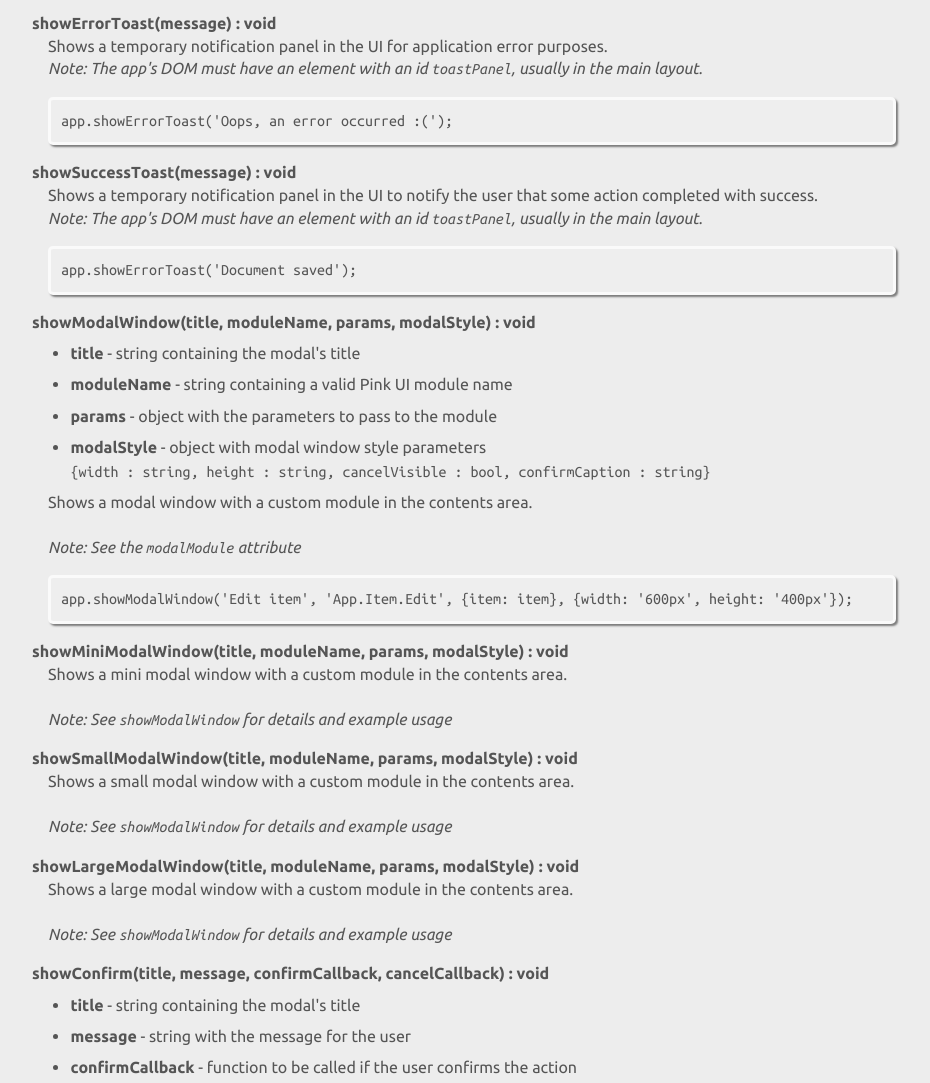
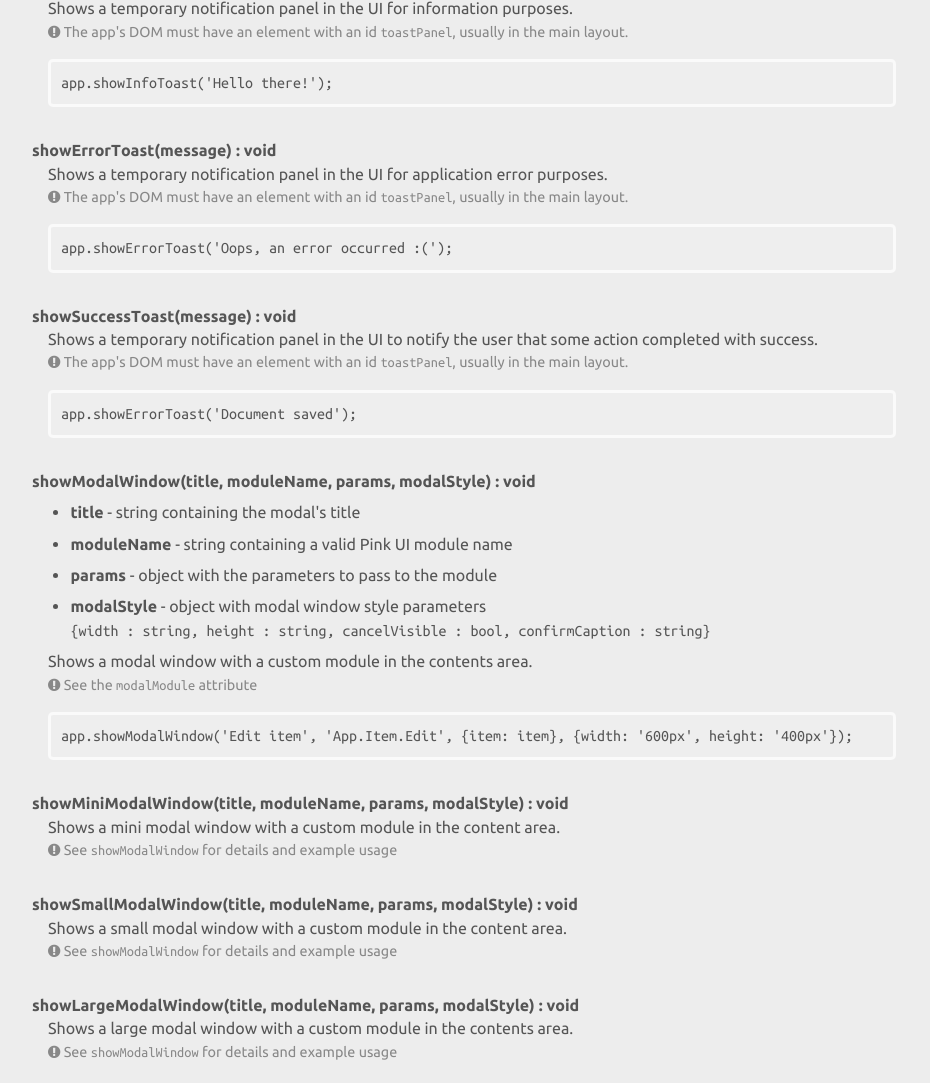
Before and after one commit to rcarmo/pink, a plain HTML site: page docs.html in a window 1280 px wide. Shown: the part 1501-2584 px from the top of the page, without its empty margins (312-1242 px from the left). Drawn offline with Linux system fonts and the light colour scheme; files whose address does not match are found by name.

Commit message:
sprinkled a little FontAwesome

```diff
--- a/content/css/docs.css
+++ b/content/css/docs.css
@@ -54,7 +54,7 @@ summary {
 
 .docs-article>ul>li>.details {
 	padding-left: 1em;
-	margin-bottom: 1em;
+	margin-bottom: 2em;
 }
 
 blockquote {
--- a/docs.html
+++ b/docs.html
@@ -13,7 +13,7 @@
         <link rel="stylesheet" type="text/css" href="content/css/ink.css">
         <link rel="stylesheet" type="text/css" href="content/css/docs.css">
         <link rel="stylesheet" type="text/css" href="libs/prettify/prettify.css">
-        <link rel="stylesheet" type="text/css" href="libs/prettify/themes/ghink.css">
+        <link rel="stylesheet" type="text/css" href="libs/prettify/themes/ghink2.css">
 
         <script type="text/javascript" src="libs/ink-all.js"></script>
         <script type="text/javascript" src="libs/prettify/prettify.js"></script>
@@ -202,7 +202,7 @@
                                 <strong>showInfoToast(message) : void</strong><br>
                                 <div class="details">
                                     Shows a temporary notification panel in the UI for information purposes.<br>
-                                    <em>Note: The app's DOM must have an element with an id <code>toastPanel</code>, usually in the main layout.</em>
+                                    <span class="note"><i class="icon-exclamation-sign"></i> The app's DOM must have an element with an id <code>toastPanel</code>, usually in the main layout.</span>
                                     <pre class="prettyprint lang-js">app.showInfoToast('Hello there!');</pre>
                                 </div>
                             </li>
@@ -211,7 +211,7 @@
                                 <strong>showErrorToast(message) : void</strong><br>
                                 <div class="details">
                                     Shows a temporary notification panel in the UI for application error purposes.<br>
-                                    <em>Note: The app's DOM must have an element with an id <code>toastPanel</code>, usually in the main layout.</em>
+                                    <span class="note"><i class="icon-exclamation-sign"></i> The app's DOM must have an element with an id <code>toastPanel</code>, usually in the main layout.</span>
                                     <pre class="prettyprint lang-js">app.showErrorToast('Oops, an error occurred :(');</pre>
                                 </div>
                             </li>
@@ -220,7 +220,7 @@
                                 <strong>showSuccessToast(message) : void</strong><br>
                                 <div class="details">
                                     Shows a temporary notification panel in the UI to notify the user that some action completed with success.<br>
-                                    <em>Note: The app's DOM must have an element with an id <code>toastPanel</code>, usually in the main layout.</em>
+                                    <span class="note"><i class="icon-exclamation-sign"></i> The app's DOM must have an element with an id <code>toastPanel</code>, usually in the main layout.</span>
                                     <pre class="prettyprint lang-js">app.showErrorToast('Document saved');</pre>
                                 </div>
                             </li>
@@ -234,8 +234,8 @@
 	                                    <li><strong>params</strong> - object with the parameters to pass to the module</li>
                                         <li><strong>modalStyle</strong> - object with modal window style parameters<br> <code class="prettify lang-js">{width : string, height : string, cancelVisible : bool, confirmCaption : string}</code></li>
 	                                </ul>
-                                    Shows a modal window with a custom module in the contents area.<br><br>
-                                    <em>Note: See the <code>modalModule</code> attribute</em>
+                                    Shows a modal window with a custom module in the contents area.<br>
+                                    <span class="note"><i class="icon-exclamation-sign"></i> See the <code>modalModule</code> attribute</span>
                                     <pre class="prettyprint lang-js">app.showModalWindow('Edit item', 'App.Item.Edit', {item: item}, {width: '600px', height: '400px'});</pre>
                                 </div>
                             </li>
@@ -243,24 +243,24 @@
                                 <a id="showMiniModalWindow"></a>
                                 <strong>showMiniModalWindow(title, moduleName, params, modalStyle) : void</strong><br>
                                 <div class="details">
-                                    Shows a mini modal window with a custom module in the contents area.<br><br>
-                                    <em>Note: See <code>showModalWindow</code> for details and example usage</em>
+                                    Shows a mini modal window with a custom module in the content area.<br>
+                                    <span class="note"><i class="icon-exclamation-sign"></i> See <code>showModalWindow</code> for details and example usage</span>
                                 </div>
                             </li>
                             <li>
                                 <a id="showSmallModalWindow"></a>
                                 <strong>showSmallModalWindow(title, moduleName, params, modalStyle) : void</strong><br>
                                 <div class="details">
-                                    Shows a small modal window with a custom module in the contents area.<br><br>
-                                    <em>Note: See <code>showModalWindow</code> for details and example usage</em>
+                                    Shows a small modal window with a custom module in the content area.<br>
+                                    <span class="note"><i class="icon-exclamation-sign"></i> See <code>showModalWindow</code> for details and example usage</span>
                                 </div>
                             </li>
                             <li>
                                 <a id="showLargeModalWindow"></a>
                                 <strong>showLargeModalWindow(title, moduleName, params, modalStyle) : void</strong><br>
                                 <div class="details">
-                                    Shows a large modal window with a custom module in the contents area.<br><br>
-                                    <em>Note: See <code>showModalWindow</code> for details and example usage</em>
+                                    Shows a large modal window with a custom module in the contents area.<br>
+                                    <span class="note"><i class="icon-exclamation-sign"></i> See <code>showModalWindow</code> for details and example usage</span>
                                 </div>
                             </li>
                             <li>
@@ -293,16 +293,16 @@
                                 <a id="showStandby"></a>
                                 <strong>showStandby() : void</strong>
                                 <div class="details">
-                                    Shows a standby panel that disables user input.<br><br>
-                                    <em>Note: There must exist a DOM element with the id <code>standbyLightBox</code> for this method to work</em>
+                                    Shows a standby panel that disables user input.<br>
+                                    <span class="note"><i class="icon-exclamation-sign"></i> There must exist a DOM element with the id <code>standbyLightBox</code> for this method to work</span>
                                 </div>
                             </li>
                             <li>
                                 <a id="hideStandby"></a>
                                 <strong>hideStandby() : void</strong>
                                 <div class="details">
-                                    Hides the standby panel.<br><br>
-                                    <em>Note: There must exist a DOM element with the id <code>standbyLightBox</code> for this method to work</em>
+                                    Hides the standby panel.<br>
+                                    <span class="note"><i class="icon-exclamation-sign"></i> There must exist a DOM element with the id <code>standbyLightBox</code> for this method to work</span>
                                 </div>
                             </li>
                             <li>
@@ -336,7 +336,7 @@
      ];
  };</pre>
 
-                                        <em>Note: If the invisible route's <code>parentModule</code> attribute is defined, it's used to set the parent module's route active flag to <code>true</code>.</em>
+                                        <span class="note"><i class="icon-exclamation-sign"></i> If the invisible route's <code>parentModule</code> attribute is defined, it's used to set the parent module's route active flag to <code>true</code>.</span>
                                 </div>
                             </li>
                             <li>
@@ -556,6 +556,7 @@
 	                new Toggle(element);
 		    	});
 	    	    new Sticky('#docMenu', {inlineDimensions: true});
+                prettyPrint();
 		    });
 		</script>
     </body>
```
